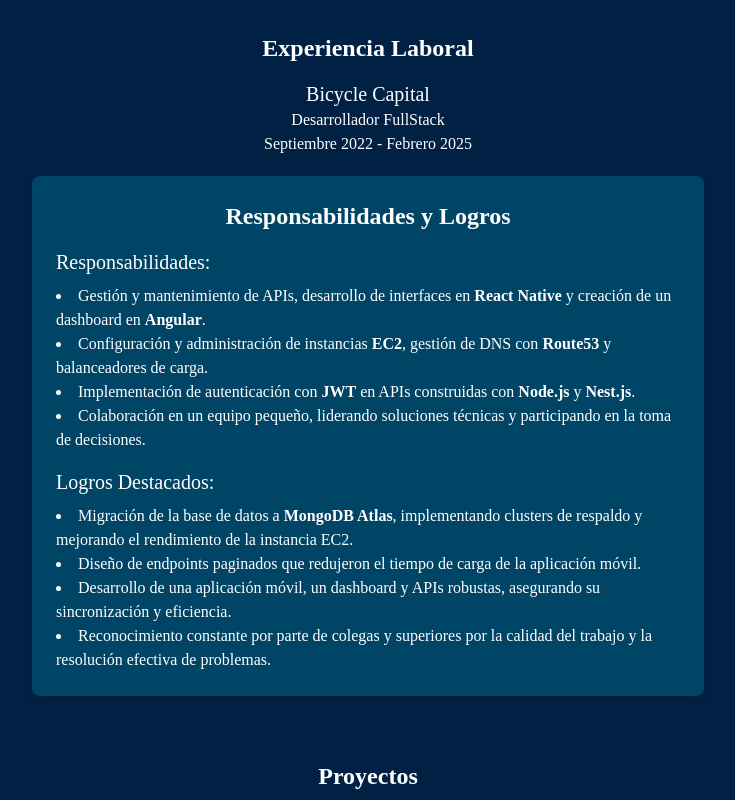
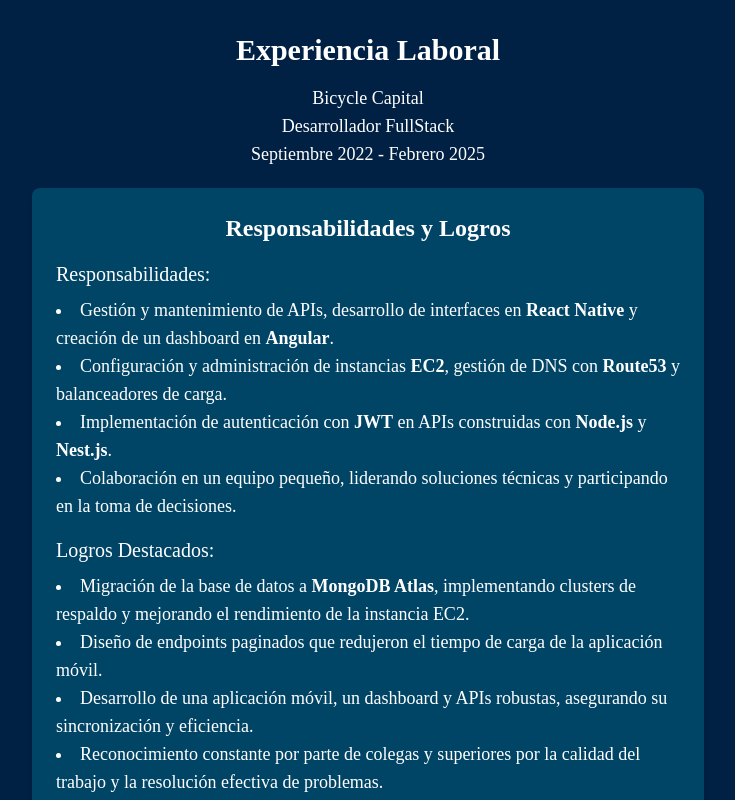
Before and after one commit to 7Steng7/Steng-s-portfolio, a Next.js app: page /projects in a window 1280 px wide. Shown: the part 800-1600 px from the top of the page, without its empty margins (272-1007 px from the left). Built offline with nearby package versions, Linux system fonts and the light colour scheme; a web font is replaced by a local one.

Commit message:
add Readme

```diff
--- a/src/app/about/page.tsx
+++ b/src/app/about/page.tsx
@@ -54,7 +54,7 @@
         <div className="bg-darkSeaGreen text-white p-6 rounded-2xl shadow-lg w-md transform transition-all duration-300 hover:scale-105 hover:shadow-lg md:m-10 lg:w-5/6">
           <h2 className="text-xl font-semibold">Experiencia</h2>
           <div className="mt-2 flex items-center">
-            <p className="ml-2 flex items-center">
+            <p className="ml-2 flex items-center text-lg">
             Actualmente cuento con 3+ años de experiencia en desarrollo y gestión de proyectos tecnológicos. Me especializo en desarrollo fullstack y aplicaciones móviles.
             <span className="ml-2 text-3xl animate-floating">⛵</span>
             </p>
@@ -120,7 +120,7 @@
                         </>
                       ) : (
                         <>
-                          <span className="ml-auto">{exp.title}</span>
+                          <span className="ml-auto text-lg">{exp.title}</span>
                           <span className="ml-2">★</span>
                         </>
                       )}
--- a/src/app/contact/page.tsx
+++ b/src/app/contact/page.tsx
@@ -5,7 +5,7 @@
   return (
     <section className="flex flex-col items-center justify-center p-8 bg-darkSeaGreen text-foreground rounded-md shadow-md">
       <h2 className="text-3xl font-bold mb-6">Navega por mis redes</h2>
-      <p className="text-center mb-6 max-w-md">
+      <p className="text-center mb-6 max-w-md text-lg">
         ¡Sigue mi estela! 🌊 Las olas digitales me llevan por tierras lejanas y mares desconocidos.
         Únete a mi tripulación o sigue mis aventuras en las redes sociales.
       </p>
@@ -15,7 +15,7 @@
           <img
             src="/assets/github.png"
             alt="GitHub"
-            className="w-14 h-14 transform hover:scale-110 transition-transform duration-300 hover:rotate-6"
+            className="w-16 h-16 transform hover:scale-110 transition-transform duration-300 hover:rotate-6"
             style={{ filter: "brightness(0) invert(1)" }}
           />
         </a>
@@ -24,7 +24,7 @@
           <img
             src="/assets/linkedIn.png"
             alt="LinkedIn"
-            className="w-14 h-14 transform hover:scale-110 transition-transform duration-300 hover:rotate-6"
+            className="w-16 h-16 transform hover:scale-110 transition-transform duration-300 hover:rotate-6"
             style={{ filter: "brightness(0) invert(1)" }}
           />
         </a>
@@ -33,7 +33,7 @@
           <img
             src="/assets/position.png"
             alt="Hoja de Vida"
-            className="w-14 h-14 transform hover:scale-110 transition-transform duration-300 hover:rotate-6"
+            className="w-16 h-16 transform hover:scale-110 transition-transform duration-300 hover:rotate-6"
             style={{ filter: "brightness(0) invert(1)" }}
           />
         </a>
--- a/src/app/projects/page.tsx
+++ b/src/app/projects/page.tsx
@@ -5,15 +5,15 @@
   return (
     <section className="flex flex-col justify-center items-center rounded-lg">
       <div className="mt-8 text-center w-full max-w-2xl">
-        <h2 className="text-2xl font-semibold mb-4">Experiencia Laboral</h2>
-        <h3 className="text-xl font-medium">Bicycle Capital</h3>
-        <p className="text-white">Desarrollador FullStack</p>
-        <p className="text-white mb-5">Septiembre 2022 - Febrero 2025</p>
+        <h2 className="text-3xl font-semibold mb-4">Experiencia Laboral</h2>
+        <h3 className="text-lg font-medium">Bicycle Capital</h3>
+        <p className="text-white text-lg">Desarrollador FullStack</p>
+        <p className="text-white mb-5 text-lg">Septiembre 2022 - Febrero 2025</p>
         <div className="p-6 rounded-lg shadow-md mt-4 transform transition-all duration-300 hover:scale-105 bg-darkSeaGreen">
           <h2 className="text-2xl font-semibold mb-4">Responsabilidades y Logros</h2>
           <div className="text-left rounded-lg">
             <h3 className="text-xl font-medium mb-2">Responsabilidades:</h3>
-            <ul className="list-disc list-inside text-white mb-4">
+            <ul className="list-disc list-inside text-white mb-4 text-lg">
               <li>Gestión y mantenimiento de APIs, desarrollo de interfaces en <strong>React Native</strong> y creación de un dashboard en <strong>Angular</strong>.</li>
               <li>Configuración y administración de instancias <strong>EC2</strong>, gestión de DNS con <strong>Route53</strong> y balanceadores de carga.</li>
               <li>Implementación de autenticación con <strong>JWT</strong> en APIs construidas con <strong>Node.js</strong> y <strong>Nest.js</strong>.</li>
@@ -21,7 +21,7 @@
             </ul>
 
             <h3 className="text-xl font-medium mb-2">Logros Destacados:</h3>
-            <ul className="list-disc list-inside text-white">
+            <ul className="list-disc list-inside text-white text-lg">
               <li>Migración de la base de datos a <strong>MongoDB Atlas</strong>, implementando clusters de respaldo y mejorando el rendimiento de la instancia EC2.</li>
               <li>Diseño de endpoints paginados que redujeron el tiempo de carga de la aplicación móvil.</li>
               <li>Desarrollo de una aplicación móvil, un dashboard y APIs robustas, asegurando su sincronización y eficiencia.</li>
@@ -32,9 +32,8 @@
       </div>
 
       <div className="w-full h-auto rounded-lg shadow-md flex flex-col justify-center items-center py-16">
-        <h2 className="text-2xl font-semibold mb-4">Proyectos</h2>
+        <h2 className="text-3xl font-semibold mb-4">Proyectos</h2>
         <div className="w-full max-w-4xl flex flex-col md:flex-row items-center gap-8 p-6">
-      {/* Imagen del proyecto */}
       <div className="relative w-60 h-60 transform transition-all duration-300 group group-hover:scale-110">
         <img
           src="/assets/ToDoList.png"
@@ -63,7 +62,7 @@
       </div>
       <div className="flex-1">
         <h2 className="text-2xl font-semibold mb-4">ToDoList</h2>
-        <p className="text-white mb-4">
+        <p className="text-white mb-4 text-lg">
           ToDoList es una aplicación sencilla y efectiva para gestionar tus tareas diarias. Esta app te permite crear, editar y eliminar tareas, así como clasificarlas en categorías y marcar su nivel de urgencia e importancia, siguiendo el enfoque de la Matriz de Eisenhower. Además, utiliza localStorage para guardar tus datos, lo que permite que tus tareas se mantengan disponibles incluso después de cerrar el navegador.
         </p>
         <h3 className="text-xl font-medium mb-2">Tecnologías Utilizadas:</h3>
--- a/src/app/skills/page.tsx
+++ b/src/app/skills/page.tsx
@@ -55,7 +55,7 @@
           {skillsData.map((category, index) => (
             <div key={index} className="bg-deepNavyBlue p-6 rounded-lg shadow-md text-center">
               <img src={category.icon} alt={category.title} className="mx-auto mb-4 w-16 h-16 animate-swing" />
-              <h3 className="text-xl font-medium text-white mb-4">{category.title}</h3>
+              <h3 className="text-2xl font-medium text-white mb-4">{category.title}</h3>
               <div className="grid grid-cols-2 md:grid-cols-2 lg:grid-cols-2 gap-6">
                 {category.skills.map((skill, idx) => (
                   <div
@@ -66,7 +66,7 @@
                       {skill.icon}
                     </div>
                     <div className="max-h-0 overflow-hidden transition-all duration-500 group-hover:max-h-60 group-focus:max-h-60">
-                      <p className="text-white text-md mt-2 opacity-0 group-hover:opacity-100 transition-opacity duration-300">
+                      <p className="text-white text-lg mt-2 opacity-0 group-hover:opacity-100 transition-opacity duration-300">
                         {skill.name}
                       </p>
                       <p className="text-white text-sm mt-1 opacity-0 group-hover:opacity-100 transition-opacity duration-300 text-center max-w-xs">
```
Also changed, not shown: 2 other files (tests, documents, lock files or other folders).
